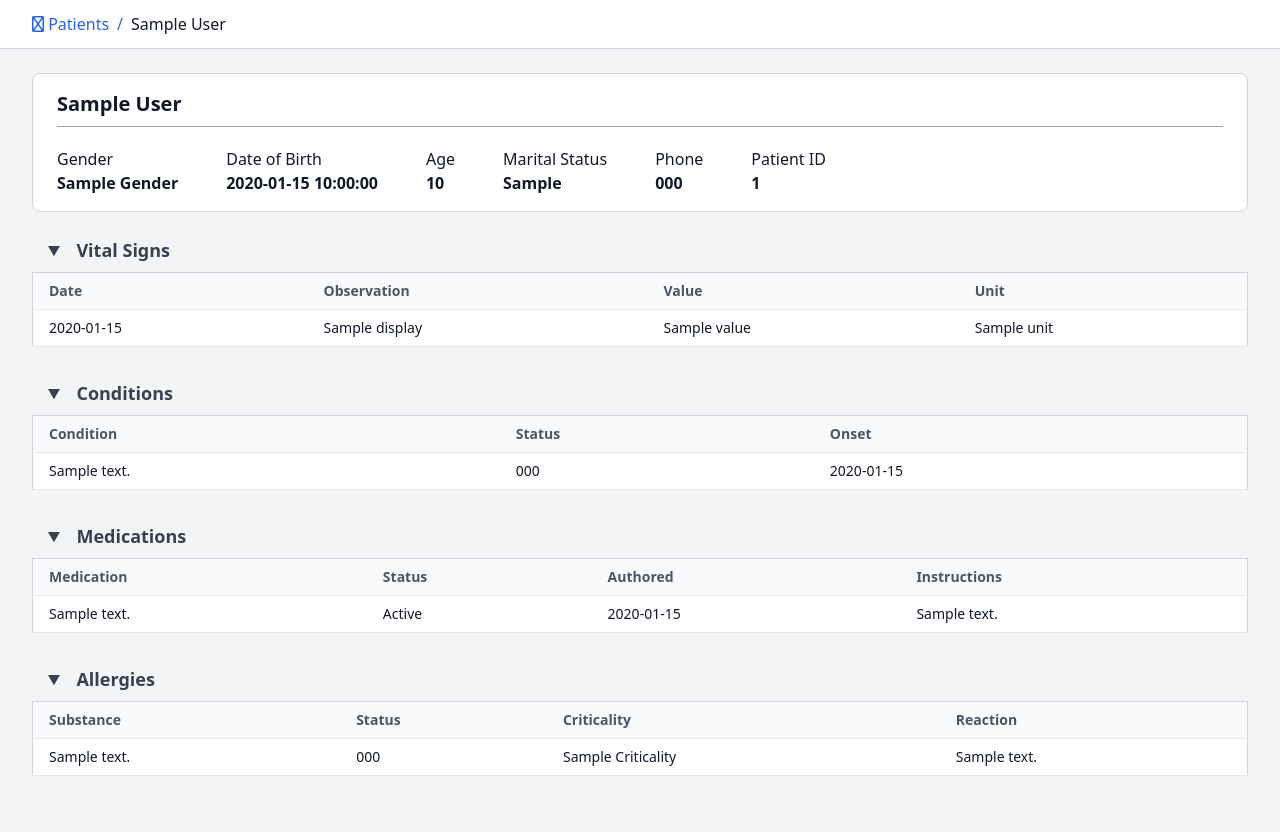
After one commit to chuck-sylvester/fhir-app-challenge, a Python web app: template app/templates/activity.html in a window 1280 px wide. The commit adds this page. Run offline with Jinja, Linux system fonts and the light colour scheme; the template is opened without the code that fills it: most values are stand-ins (such as "Sample title", 1, 10 or a date in 2020); some libraries are stand-ins or nearby versions.

Commit message:
Complete initial implementation of Patient Activity page

```diff
--- a/app/static/css/main.css
+++ b/app/static/css/main.css
@@ -9,3 +9,17 @@
     border-radius: 4px;
     padding: 4px 12px;
 }
+
+ .patient-demographics {
+      display: flex;
+      flex-direction: row;
+      flex-wrap: wrap;
+      gap: 3.0rem;
+      margin-top: 0.75rem;
+      align-items: flex-start;
+  }
+
+ .demographics-box {
+      padding-top: 8px;
+      padding-bottom: 8px;
+  }
--- /dev/null
+++ b/app/templates/activity.html
@@ -0,0 +1,266 @@
+<!DOCTYPE html>
+<html lang="en">
+<head>
+  <meta charset="UTF-8">
+  <meta name="viewport" content="width=device-width, initial-scale=1.0">
+  <title>{{ first_name }} {{last_name }} - Activity</title>
+  <script src="https://cdn.tailwindcss.com"></script>
+  <script src="https://unpkg.com/htmx.org@1.9.10"></script>
+  <link rel="icon" href="/static/image/favicon-fhir-72.ico">
+  <link rel="stylesheet" href="https://kit.fontawesome.com/124182fb50.css">
+  <link rel="stylesheet" href="/static/css/main.css">
+</head>
+<body class="bg-gray-100 text-gray-900">
+  <!-- Breadcrumb
+       href="/" returns to the app root, which loads the full shell with the left nav.
+       Do NOT use href="/Patient/table" — that route returns an HTML fragment, not a
+       full page. Navigating to it directly renders a bare table with no layout. -->
+  <header class="bg-white border-b border-gray-300 px-8 py-3 flex items-center gap-2 text-med text-blue-600">
+    <a href="/" class="hover:text-blue-900">
+      <i class="fa-regular fa-users"></i>&nbsp;Patients
+    </a>
+    <span>/</span>
+    <span class="text-gray-900 font-medium">{{ first_name }} {{ last_name }}</span>
+  </header>
+
+  <main class="max-w-7xl mx-auto px-8 py-6">
+
+    <!-- Patient Demographics Header -->
+    <div class="bg-white rounded-lg border border-gray-300 px-6 py-2 mb-6">
+      <h1 class="text-xl font-semibold text-gray-900 py-2">{{ first_name }} {{ last_name }}</h1>
+      <hr class="border-gray-400">
+      <div class="patient-demographics">
+        <div class="demographics-box">
+          <span class="text-med">Gender</span><br>
+          <span class="text-med font-semibold">{{ gender | title if gender else "-" }}</span>
+        </div>
+        <div class="demographics-box">
+          <span class="text-med">Date of Birth</span><br>
+          <span class="text-med font-semibold">{{ birth_date if birth_date else "-" }}</span>
+        </div>
+        <div class="demographics-box">
+          <span class="text-med">Age</span><br>
+          <span class="text-med font-semibold">{{ age if age else "-" }}</span>
+        </div>
+        <div class="demographics-box">
+          <span class="text-med">Marital Status</span><br>
+          <span class="text-med font-semibold">{{ marital_display if marital_display else "-" }}</span>
+        </div>
+        <div class="demographics-box">
+          <span class="text-med">Phone</span><br>
+          <span class="text-med font-semibold">{{ phone if phone else "-" }}</span>
+        </div>
+        <div class="demographics-box">
+          <span class="text-med">Patient ID</span><br>
+          <span class="text-med font-semibold">{{ ptid }}</span>
+        </div>
+      </div>
+    </div>
+
+    <!-- Clinical Data Section: Vital Signs -->
+    <details class="mb-8" open>
+      <summary class="text-lg font-semibold text-gray-700 mb-2 px-4 cursor-pointer select-none">
+        &nbsp; Vital Signs
+      </summary>
+      <table class="w-full text-sm border border-gray-300 rounded bg-white">
+        <thead class="bg-gray-50 text-gray-600">
+          <tr>
+            <th class="px-4 py-2 border-b text-left">Date</th>
+            <th class="px-4 py-2 border-b text-left">Observation</th>
+            <th class="px-4 py-2 border-b text-left">Value</th>
+            <th class="px-4 py-2 border-b text-left">Unit</th>
+          </tr>
+        </thead>
+        <tbody>
+          {% if vitals.get("_error") %}
+          <tr>
+            <td colspan="4" class="px-4 py-2 text-red-600">Unable to load vital signs. Please try again.</td>
+          </tr>
+          {% else %}
+          {% for entry in vitals.get("entry", []) %}
+          {% set obs = entry.resource %}
+          <tr class="border-b border-gray-200 hover:bg-yellow-50">
+            <td class="px-4 py-2">{{ obs.effectiveDateTime[:10] if obs.effectiveDateTime else "—" }}</td>
+            <td class="px-4 py-2">{{ obs.code.coding[0].display if obs.code.coding else "—" }}</td>
+            <td class="px-4 py-2">
+              {% if obs.valueQuantity is defined %}
+                {{ obs.valueQuantity.value }}
+              {% elif obs.component is defined %}
+                {{ obs.component[0].valueQuantity.value }}/{{ obs.component[1].valueQuantity.value }}
+              {% else %}
+                —
+              {% endif %}
+            </td>
+            <td class="px-4 py-2">
+              {% if obs.valueQuantity is defined %}
+                {{ obs.valueQuantity.unit }}
+              {% elif obs.component is defined %}
+                mmHg
+              {% else %}
+                —
+              {% endif %}
+            </td>
+          </tr>
+          {% else %}
+          <tr>
+            <td colspan="4" class="px-4 py-2 text-gray-500">No vital signs on record.</td>
+          </tr>
+          {% endfor %}
+          {% endif %}
+        </tbody>
+      </table>
+    </details>
+
+    <!-- Clinical Data Section: Conditions -->
+    <details class="mb-8" open>
+      <summary class="text-lg font-semibold text-gray-700 mb-2 px-4 cursor-pointer select-none">
+        &nbsp; Conditions
+      </summary>
+      <table class="w-full text-sm border border-gray-300 rounded bg-white">
+        <thead class="bg-gray-50 text-gray-600">
+          <tr>
+            <th class="px-4 py-2 border-b text-left">Condition</th>
+            <th class="px-4 py-2 border-b text-left">Status</th>
+            <th class="px-4 py-2 border-b text-left">Onset</th>
+          </tr>
+        </thead>
+        <tbody>
+          {% if conditions.get("_error") %}
+          <tr>
+            <td colspan="3" class="px-4 py-2 text-red-600">Unable to load conditions. Please try again.</td>
+          </tr>
+          {% else %}
+          {% for entry in conditions.get("entry", []) %}
+          {% set cond = entry.resource %}
+          <tr class="border-b border-gray-200 hover:bg-yellow-50">
+            <td class="px-4 py-2">
+              {{ cond.code.text if cond.code.text else
+                 (cond.code.coding[0].display if cond.code.coding else "—") }}
+            </td>
+            <td class="px-4 py-2">
+              {{ cond.clinicalStatus.coding[0].code | title
+                 if cond.clinicalStatus and cond.clinicalStatus.coding else "—" }}
+            </td>
+            <td class="px-4 py-2">
+              {% if cond.onsetDateTime is defined %}
+                {{ cond.onsetDateTime[:10] }}
+              {% elif cond.onsetPeriod is defined %}
+                {{ cond.onsetPeriod.start[:10] }}
+              {% else %}
+                —
+              {% endif %}
+            </td>
+          </tr>
+          {% else %}
+          <tr>
+            <td colspan="3" class="px-4 py-2 text-gray-500">No conditions on record.</td>
+          </tr>
+          {% endfor %}
+          {% endif %}
+        </tbody>
+      </table>
+    </details>
+
+    <!-- Clinical Data Section: Medications -->
+    <details class="mb-8" open>
+      <summary class="text-lg font-semibold text-gray-700 mb-2 px-4 cursor-pointer select-none">
+        &nbsp; Medications
+      </summary>
+      <table class="w-full text-sm border border-gray-300 rounded bg-white">
+        <thead class="bg-gray-50 text-gray-600">
+          <tr>
+            <th class="px-4 py-2 border-b text-left">Medication</th>
+            <th class="px-4 py-2 border-b text-left">Status</th>
+            <th class="px-4 py-2 border-b text-left">Authored</th>
+            <th class="px-4 py-2 border-b text-left">Instructions</th>
+          </tr>
+        </thead>
+        <tbody>
+          {% if medications.get("_error") %}
+          <tr>
+            <td colspan="4" class="px-4 py-2 text-red-600">Unable to load medications. Please try again.</td>
+          </tr>
+          {% else %}
+          {% for entry in medications.get("entry", []) %}
+          {% set med = entry.resource %}
+          <tr class="border-b border-gray-200 hover:bg-yellow-50">
+            <td class="px-4 py-2">
+              {% if med.medicationCodeableConcept is defined %}
+                {{ med.medicationCodeableConcept.text if med.medicationCodeableConcept.text else
+                   (med.medicationCodeableConcept.coding[0].display
+                    if med.medicationCodeableConcept.coding else "—") }}
+              {% else %}
+                —
+              {% endif %}
+            </td>
+            <td class="px-4 py-2">{{ med.status | title if med.status else "—" }}</td>
+            <td class="px-4 py-2">{{ med.authoredOn[:10] if med.authoredOn is defined else "—" }}</td>
+            <td class="px-4 py-2">
+              {{ med.dosageInstruction[0].text
+                 if med.dosageInstruction is defined and med.dosageInstruction else "—" }}
+            </td>
+          </tr>
+          {% else %}
+          <tr>
+            <td colspan="4" class="px-4 py-2 text-gray-500">No medications on record.</td>
+          </tr>
+          {% endfor %}
+          {% endif %}
+        </tbody>
+      </table>
+    </details>
+
+    <!-- Clinical Data Section: Allergies -->
+    <details class="mb-8" open>
+      <summary class="text-lg font-semibold text-gray-700 mb-2 px-4 cursor-pointer select-none">
+        &nbsp; Allergies
+      </summary>
+      <table class="w-full text-sm border border-gray-300 rounded bg-white">
+        <thead class="bg-gray-50 text-gray-600">
+          <tr>
+            <th class="px-4 py-2 border-b text-left">Substance</th>
+            <th class="px-4 py-2 border-b text-left">Status</th>
+            <th class="px-4 py-2 border-b text-left">Criticality</th>
+            <th class="px-4 py-2 border-b text-left">Reaction</th>
+          </tr>
+        </thead>
+        <tbody>
+          {% if allergies.get("_error") %}
+          <tr>
+            <td colspan="4" class="px-4 py-2 text-red-600">Unable to load allergies. Please try again.</td>
+          </tr>
+          {% else %}
+          {% for entry in allergies.get("entry", []) %}
+          {% set allergy = entry.resource %}
+          <tr class="border-b border-gray-200 hover:bg-yellow-50">
+            <td class="px-4 py-2">
+              {{ allergy.code.text if allergy.code.text else
+                 (allergy.code.coding[0].display if allergy.code.coding else "—") }}
+            </td>
+            <td class="px-4 py-2">
+              {{ allergy.clinicalStatus.coding[0].code | title
+                 if allergy.clinicalStatus and allergy.clinicalStatus.coding else "—" }}
+            </td>
+            <td class="px-4 py-2">{{ allergy.criticality | title if allergy.criticality else "—" }}</td>
+            <td class="px-4 py-2">
+              {% if allergy.reaction is defined and allergy.reaction %}
+                {{ allergy.reaction[0].manifestation[0].text
+                   if allergy.reaction[0].manifestation else "—" }}
+              {% else %}
+                —
+              {% endif %}
+            </td>
+          </tr>
+          {% else %}
+          <tr>
+            <td colspan="4" class="px-4 py-2 text-gray-500">No allergies on record.</td>
+          </tr>
+          {% endfor %}
+          {% endif %}
+        </tbody>
+      </table>
+    </details>
+
+  </main>
+</body>
+</html>
```
Also changed, not shown: app/routers/patient.py (+29 -0 lines), app/services/patient_service.py (+56 -0 lines), app/static/js/main.js (+6 -1 lines), docs/spec/patient-activity-page-guide.md (renamed from docs/patient-activity-page-guide.md, +114 -5 lines), .claude/memory/MEMORY.md (added), .claude/memory/feedback_css_mixing.md (added), docs/spec/keycloak-auth-setup.md (renamed from docs/keycloak-auth-setup.md), docs/spec/modal-form-guide.md (renamed from docs/modal-form-guide.md), docs/spec/oci-deployment-guide.md (renamed from docs/oci-deployment-guide.md), docs/spec/patient-actions-guide.md (renamed from docs/patient-actions-guide.md), 7 other files.
